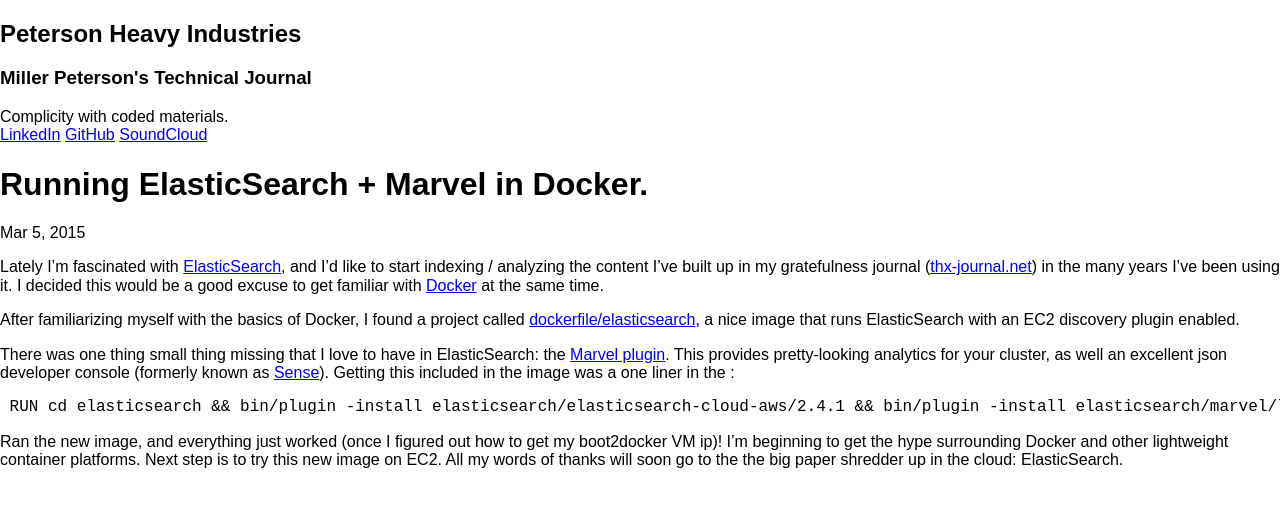
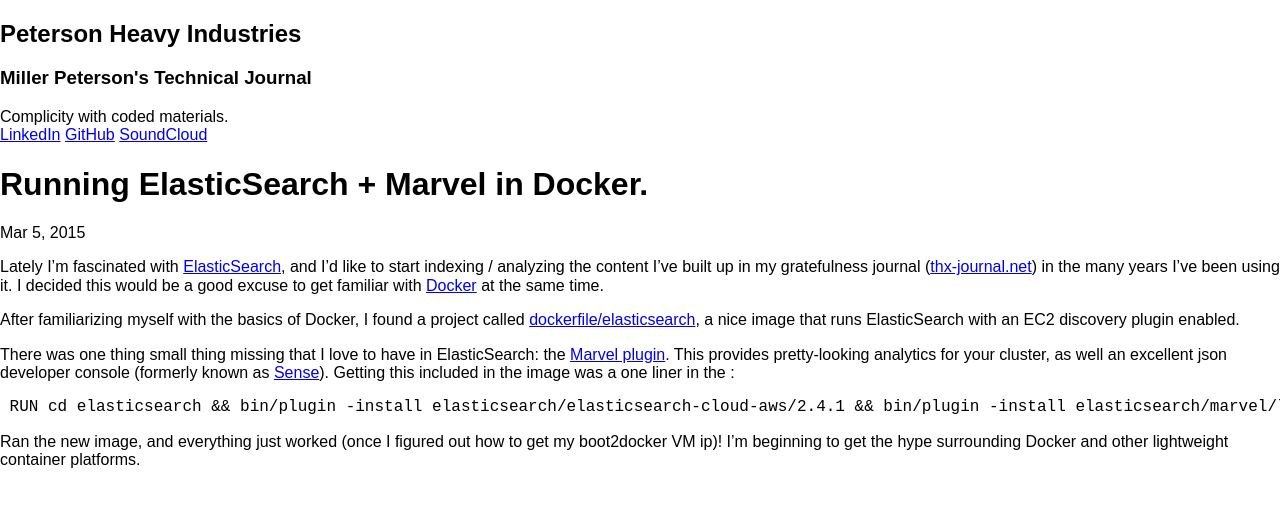
Before and after one commit to millerpeterson/millerpeterson.github.io, a Jekyll site: the page built from _posts/2015-03-05-elasticsearch-marvel-docker.markdown, in a window 1280 px wide. Shown: the top 507 px of the page. Built offline with Jekyll 4.4.1, drawn with Linux system fonts in a browser that asks for light colours; nearby versions of some CDN libraries; library files that are not in the unit come from our copies.

Commit message:
Remove some bullshit

````diff
--- a/_posts/2015-03-05-elasticsearch-marvel-docker.markdown
+++ b/_posts/2015-03-05-elasticsearch-marvel-docker.markdown
@@ -16,4 +16,4 @@
  RUN cd elasticsearch && bin/plugin -install elasticsearch/elasticsearch-cloud-aws/2.4.1 && bin/plugin -install elasticsearch/marvel/latest
  ```
 
-Ran the new image, and everything just worked (once I figured out how to get my boot2docker VM ip)! I'm beginning to get the hype surrounding Docker and other lightweight container platforms. Next step is to try this new image on EC2. All my words of thanks will soon go to the the big paper shredder up in the cloud: ElasticSearch.
+Ran the new image, and everything just worked (once I figured out how to get my boot2docker VM ip)! I'm beginning to get the hype surrounding Docker and other lightweight container platforms.
````
